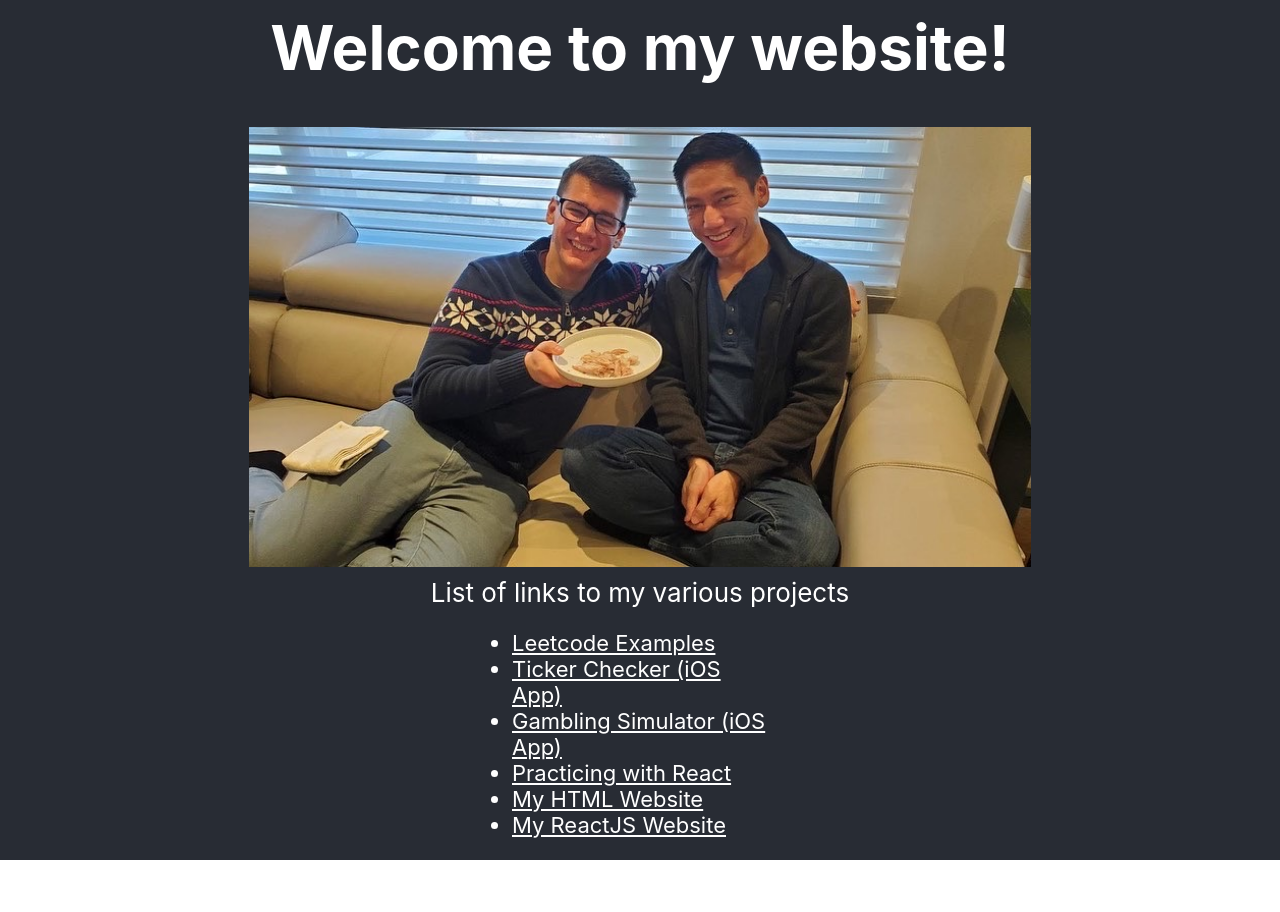
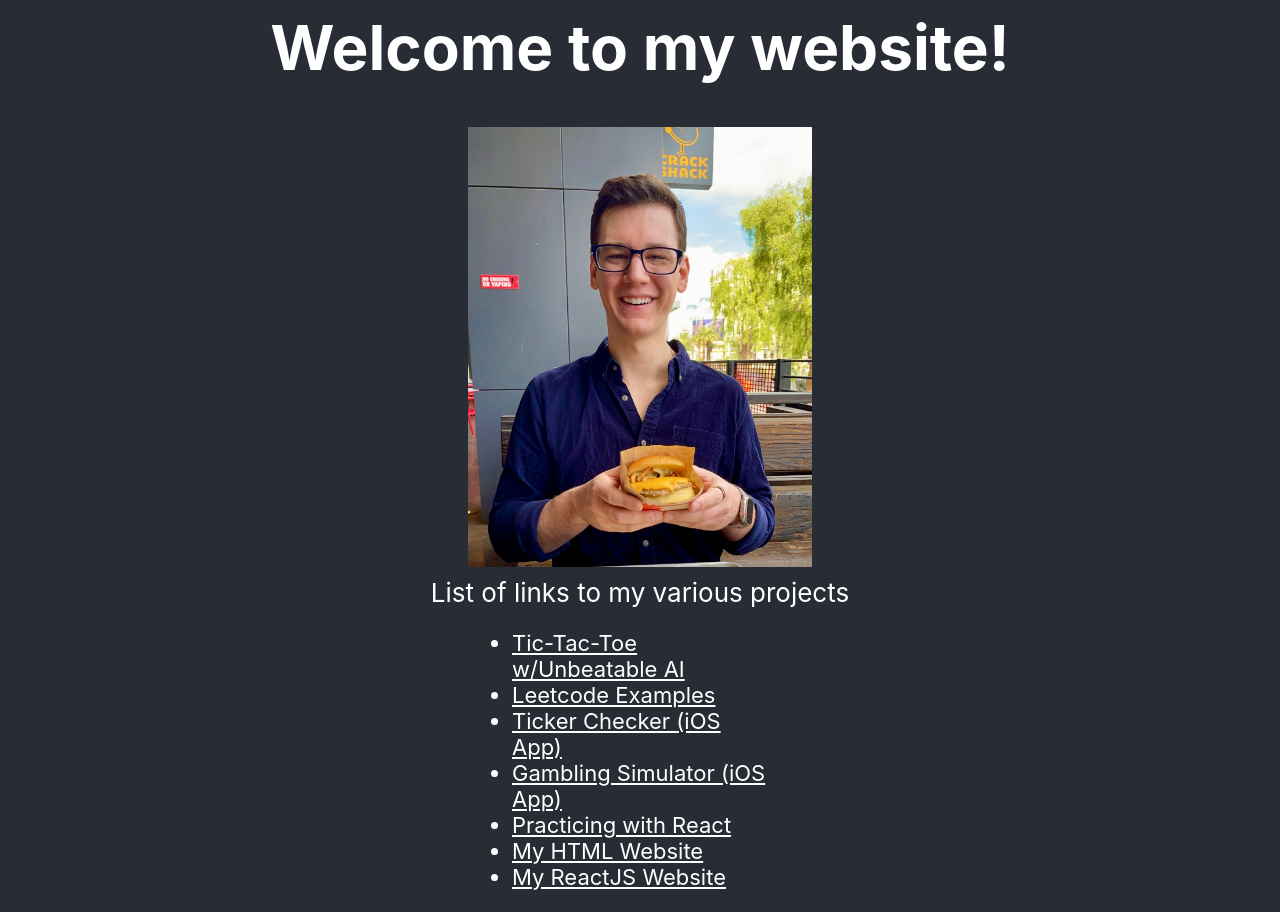
Before and after one commit to bigtedde/JSWebsite, a React (Create React App) app in the folder teds-react-website/: page / in a window 1280 px wide. Before the commit the page ends 860 px from the top, so only its background shows below. Built offline with nearby package versions, Linux system fonts and the light colour scheme.

Commit message:
added AI TTT project, changed logo image

```diff
--- a/teds-react-website/src/App.js
+++ b/teds-react-website/src/App.js
@@ -1,4 +1,4 @@
-import logo from './logo.jpg';
+import logo from './logo.JPG';
 import './App.css';
 
 
@@ -12,6 +12,7 @@ function App() {
         <body className='App-body'>
           <p>List of links to my various projects</p>
           <ul className='App-list'>
+              <li><a href='https://github.com/bigtedde/Tic-Tac-Toe-with-AI'>Tic-Tac-Toe w/Unbeatable AI </a></li>
               <li><a href="https://github.com/bigtedde/leetCode">Leetcode Examples</a></li>
               <li><a href="https://github.com/bigtedde/TickerChecker">Ticker Checker (iOS App)</a></li>
               <li><a href="https://github.com/bigtedde/Gambling-Simulator">Gambling Simulator (iOS App)</a></li>
```
Also changed, not shown: teds-react-website/src/logo.jpg.
